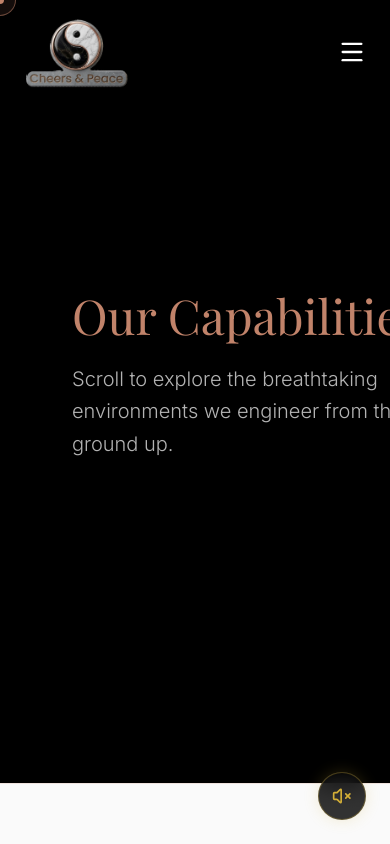
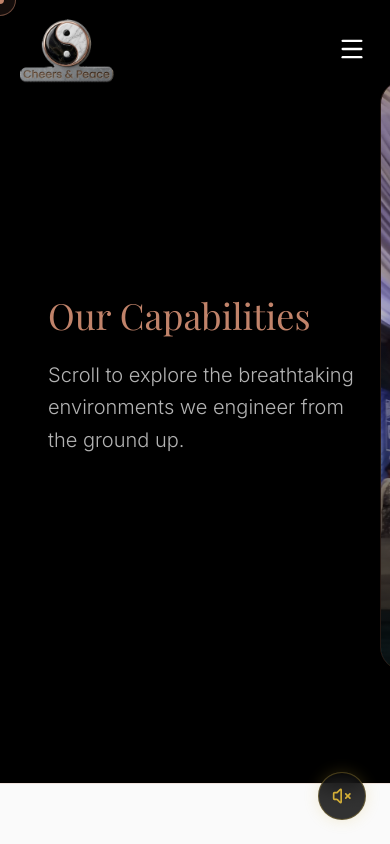
Before and after one commit to Sentimentanalysis23/Cheers-Peace, a Next.js app: page / in a window 390 px wide. Both pictures are taken after a click on the button "VIEW CAPABILITIES". Shown: the part 3294-4138 px from the top of the page. Built offline with nearby package versions, Linux system fonts and the light colour scheme; a web font is replaced by a local one.

Commit message:
fix: final mobile tweaks and add mp3 audio for ios support

```diff
--- a/src/app/page.tsx
+++ b/src/app/page.tsx
@@ -126,7 +126,7 @@ export default function EnhancedLuxuryHome() {
                 animate={{ opacity: 1, y: 0, filter: "blur(0px)" }}
                 exit={{ opacity: 0, y: -40, filter: "blur(10px)" }}
                 transition={{ duration: 0.8, type: "spring", bounce: 0.4 }}
-                className="font-[family-name:var(--font-playfair)] text-4xl md:text-6xl lg:text-7xl text-white font-medium tracking-tight leading-tight drop-shadow-[0_4px_4px_rgba(0,0,0,1)] text-center max-w-6xl"
+                className="font-[family-name:var(--font-playfair)] text-3xl sm:text-4xl md:text-6xl lg:text-7xl text-white font-medium tracking-tight leading-tight drop-shadow-[0_4px_4px_rgba(0,0,0,1)] text-center max-w-6xl"
               >
                 {SLIDES[currentSlide].title}
               </motion.h1>
@@ -269,8 +269,8 @@ export default function EnhancedLuxuryHome() {
 
       <div id="capabilities">
         <HorizontalScroll>
-          <div className="w-[400px] shrink-0 text-white pl-12">
-            <h2 className="font-[family-name:var(--font-playfair)] text-5xl md:text-7xl mb-6 text-[#C1836A]">Our Capabilities</h2>
+          <div className="w-[85vw] md:w-[400px] shrink-0 text-white pl-6 md:pl-12">
+            <h2 className="font-[family-name:var(--font-playfair)] text-4xl md:text-7xl mb-6 text-[#C1836A]">Our Capabilities</h2>
             <p className="text-xl text-[#FFFFFF]/70 font-light leading-relaxed">
               Scroll to explore the breathtaking environments we engineer from the ground up.
             </p>
--- a/src/components/Header.tsx
+++ b/src/components/Header.tsx
@@ -61,17 +61,20 @@ export default function Header() {
             transition: "opacity 0.3s",
           }}>
             <div style={{
-              position: "relative",
-              height: isMobile ? "72px" : "88px",
-              width: isMobile ? "120px" : "150px",
-              flexShrink: 0,
+              display: "flex",
+              alignItems: "center",
+              justifyContent: "center",
             }}>
               <Image
                 src="/images/logo.png"
                 alt="Cheers & Peace Logo"
-                fill
-                sizes="(max-width: 768px) 120px, 150px"
-                style={{ objectFit: "contain" }}
+                width={150}
+                height={80}
+                style={{
+                  width: isMobile ? "100px" : "150px",
+                  height: "auto",
+                  objectFit: "contain"
+                }}
                 priority
               />
             </div>
```
Also changed, not shown: 1 other file (tests, documents, lock files or other folders).
